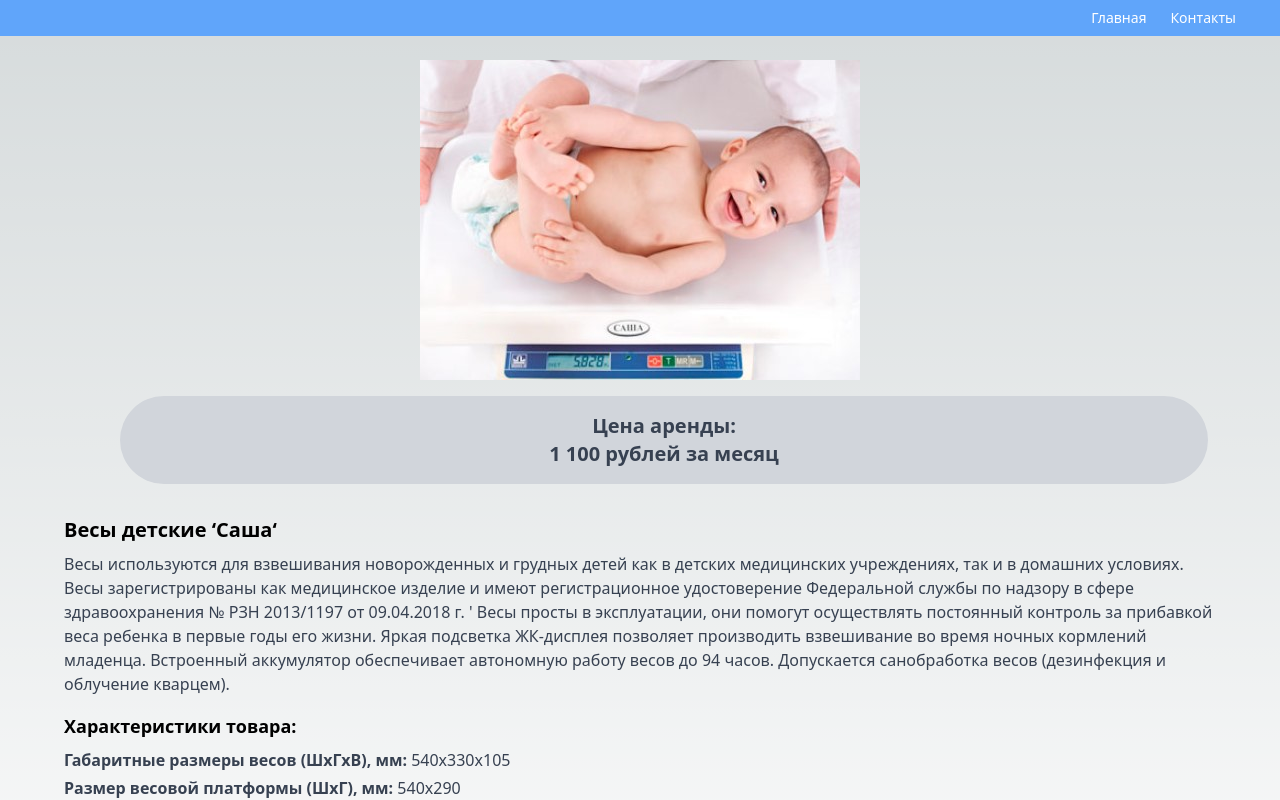
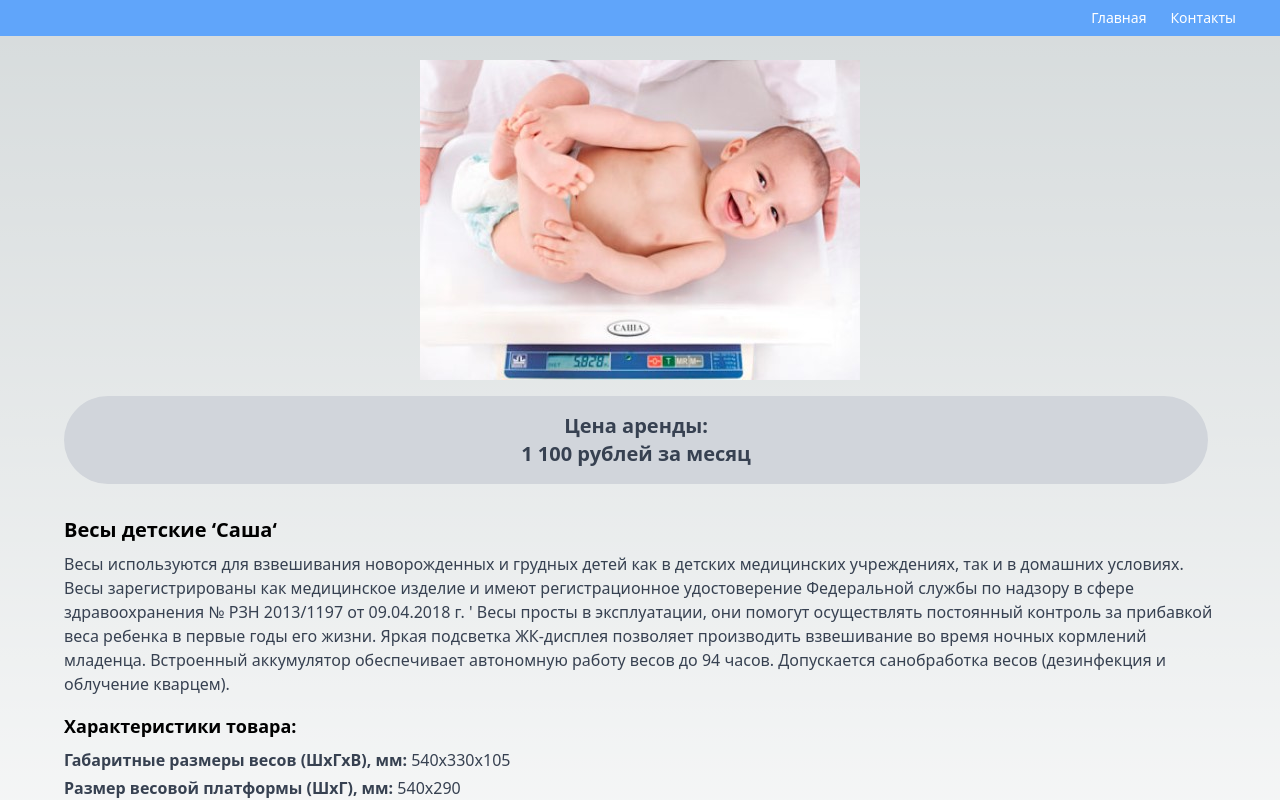
Before and after one commit to nnnikolay-art/nsYellow, a Next.js app: page /Items in a window 1280 px wide. Shown: the top 800 px of the page. Built offline with nearby package versions, Linux system fonts and the light colour scheme.

Commit message:
new category00000

```diff
--- a/app/Items/page.js
+++ b/app/Items/page.js
@@ -41,7 +41,7 @@ const ProductCard = () => {
 
       </div>
       <div className="px-6 py-4 ">
-      <span className="text-xl inline-block bg-gray-300 rounded-full px-5 py-4 text-sm font-bold text-gray-700 mr-2 text-center ml-14 flex justify-center">
+      <span className="text-xl inline-block bg-gray-300 rounded-full px-5 py-4 font-bold text-gray-700 mr-2 text-center flex justify-center">
           Цена аренды:<br></br>
           1 100 рублей за месяц
         </span>
--- a/app/ItemsLamp/page.js
+++ b/app/ItemsLamp/page.js
@@ -57,7 +57,7 @@ const ProductCard = () => {
 
       </div>
       <div className="px-6 py-4 ">
-      <span className="text-xl inline-block bg-gray-300 rounded-full px-5 py-4 text-sm font-bold text-gray-700 mr-2 text-center ml-14 flex justify-center">
+      <span className="text-xl inline-block bg-gray-300 rounded-full py-4 font-bold text-gray-700 mr-2 text-center flex justify-center">
           Цена аренды:<br></br>
           1 100 рублей за месяц
         </span>
```
